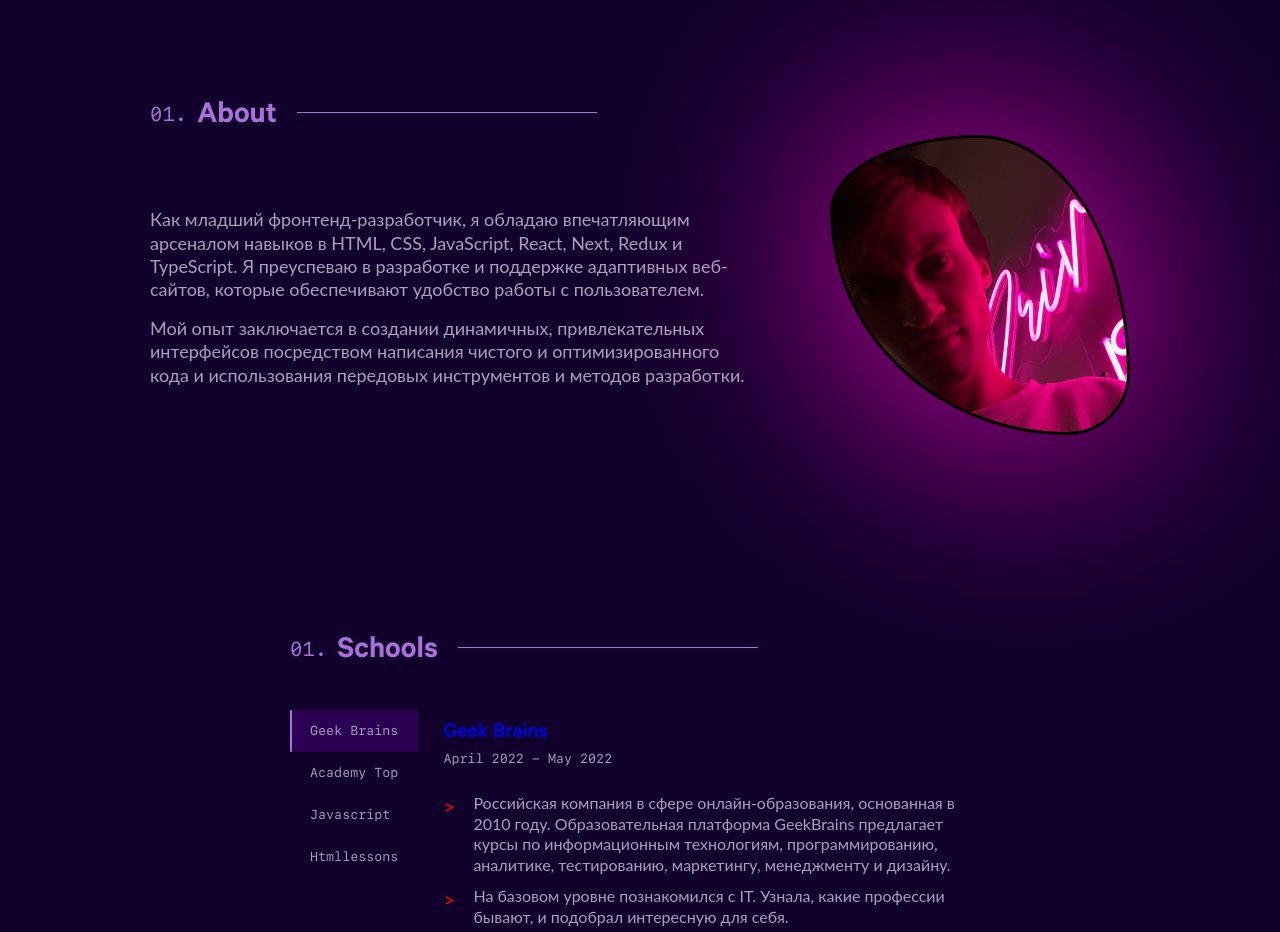
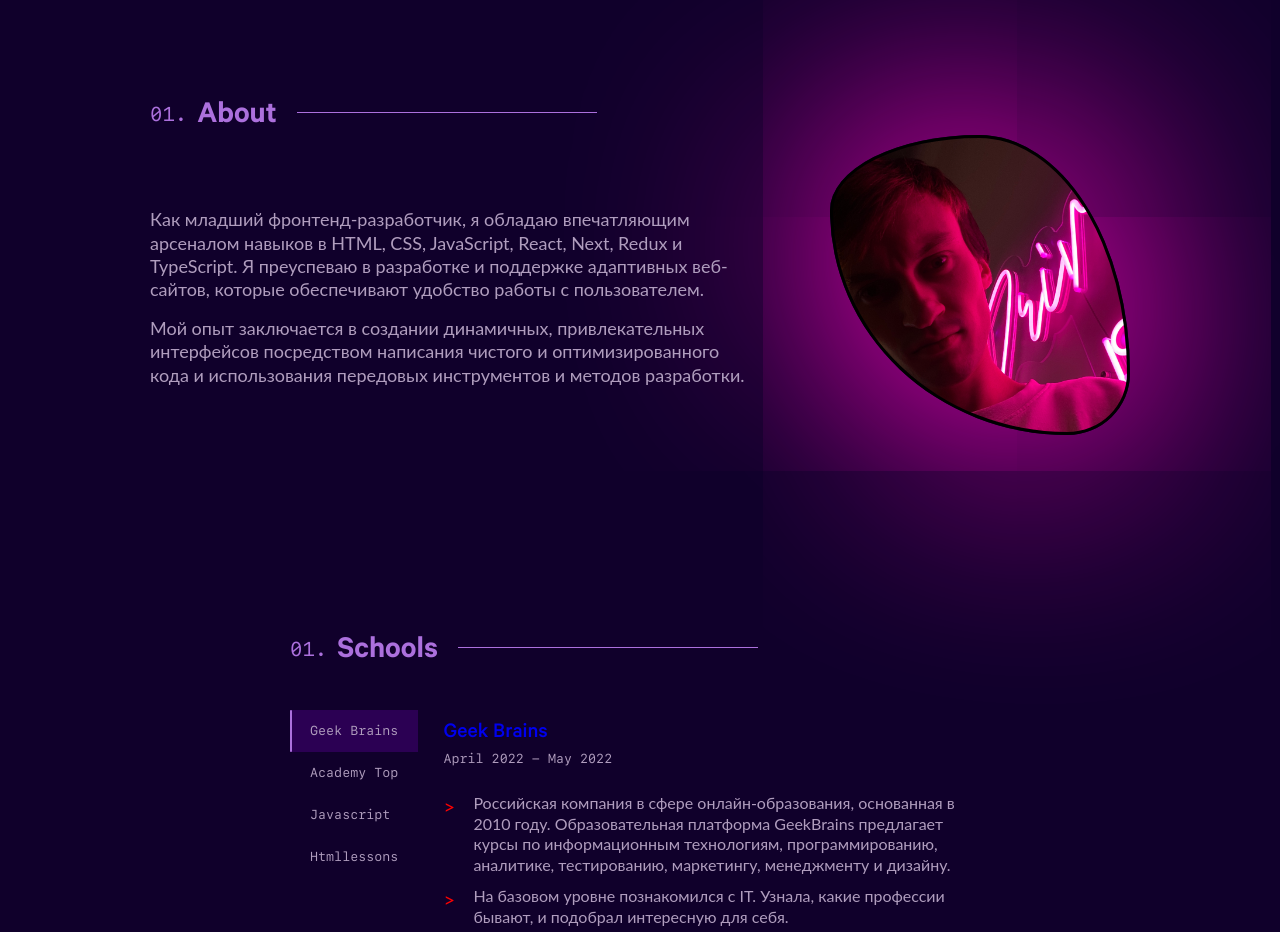
Before and after one commit to AlexLei1/portfolio-app, a Next.js app: page / in a window 1280 px wide. Shown: the part 800-1732 px from the top of the page. Built offline with nearby package versions, Linux system fonts and the light colour scheme; no server answers; a web font is replaced by a local one.

Commit message:
Update AboutImage.module.scss

```diff
--- a/app/components/screens/Home/About/AboutContent/AboutImage/AboutImage.module.scss
+++ b/app/components/screens/Home/About/AboutContent/AboutImage/AboutImage.module.scss
@@ -9,8 +9,8 @@
 	border: 3px solid black;
 	z-index: -1;
 	border-radius: 30% 70% 53% 47% / 26% 46% 54% 74%;
-	// box-shadow: 0px 0px 240px 25px #FF00BF;
-	filter: drop-shadow(0 0 120px #FF00BF);
+	box-shadow: 0px 0px 240px 25px #FF00BF;
+	//filter: drop-shadow(0 0 120px #FF00BF);
 	min-width: 300px;
 	min-height: 300px;
 }
```
